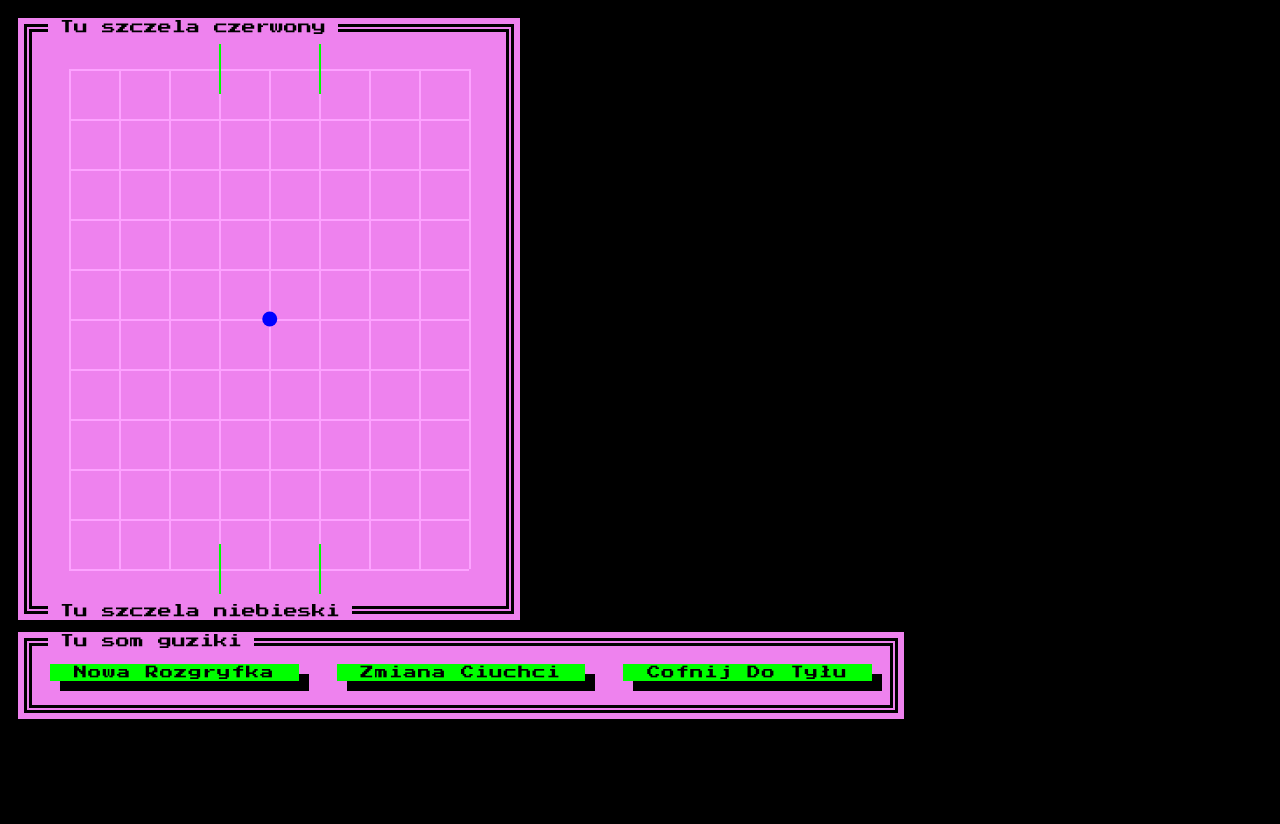
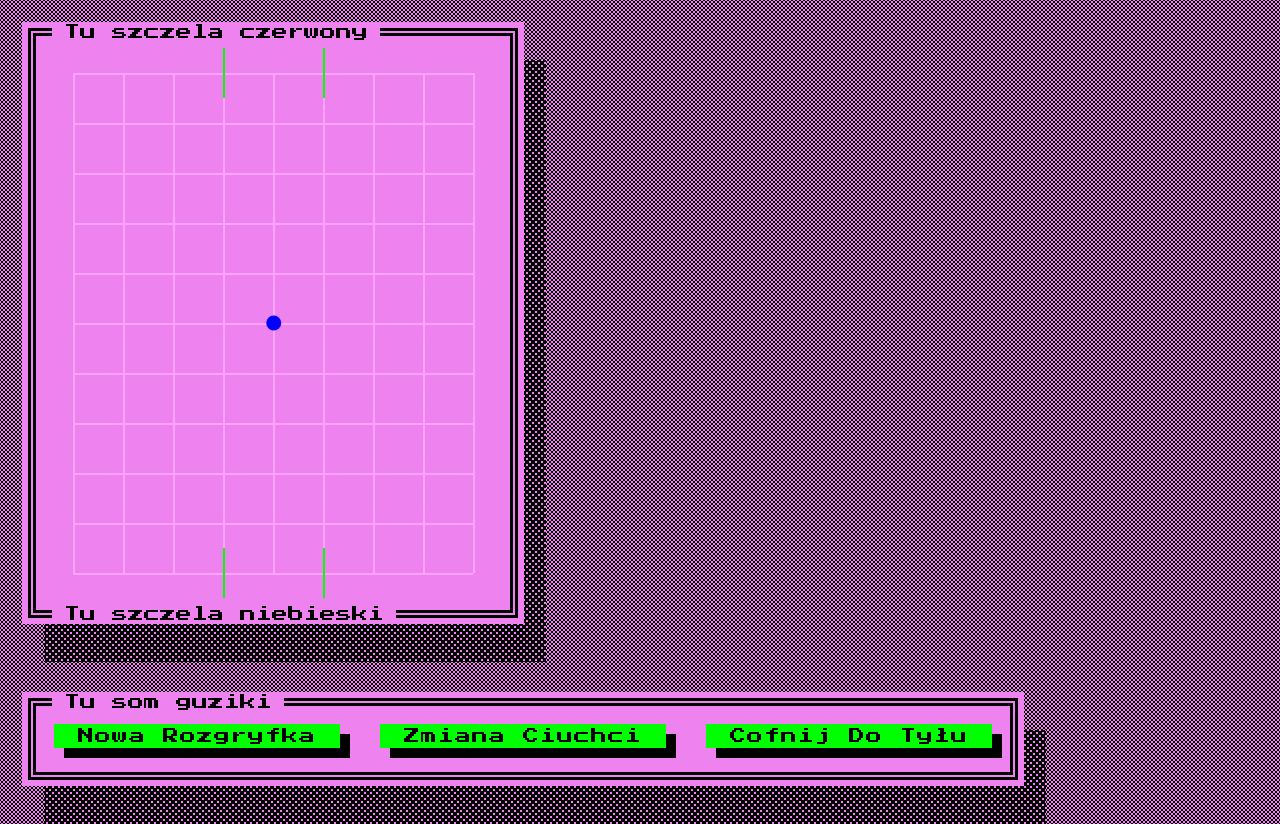
Before and after one commit to masilvax/TheRealNotAmericanFootball, a website: page index.html in a window 1280 px wide. Before the commit the page ends 800 px from the top, so only its background shows below. Drawn offline with Linux system fonts and the light colour scheme.

Commit message:
css again

```diff
--- a/index.html
+++ b/index.html
@@ -12,11 +12,15 @@
 </head>
 
 <body>
-  <div class="square-container"></div>
-  <div class="btn-wrapper">
-    <button id="reset">nowa rozgryfka</button>
-    <button id="change-turn">zmiana ciuchci</button>
-    <button id="undo">cofnij do tyłu</button>
+  <div class="shadow">
+    <div class="square-container"></div>
+  </div>
+  <div class="shadow">
+    <div class="btn-wrapper">
+      <button id="reset">nowa rozgryfka</button>
+      <button id="change-turn">zmiana ciuchci</button>
+      <button id="undo">cofnij do tyłu</button>
+    </div>
   </div>
 
   <script type="module" src="dist/app.js"></script>
--- a/styles/styles.css
+++ b/styles/styles.css
@@ -18,20 +18,32 @@ body {
     height: 100vh;
     background-color: black;
     font-family: Arial, sans-serif;
-    padding: 24px;
-    gap: 24px;
+    padding: 28px;
+    padding-right: 54px;
+    gap: 80px;
     font-family: "Press Start 2P", system-ui;
     font-weight: 400;
     font-style: normal;
-    font-size: 14px;
+    font-size: 16px;
+
+    background:
+        radial-gradient(circle, black 30%, transparent 31%),
+        radial-gradient(circle at bottom left, black 15%, transparent 16%),
+        radial-gradient(circle at bottom right, black 15%, transparent 16%),
+        radial-gradient(circle at top left, black 15%, transparent 16%),
+        radial-gradient(circle at top right, black 15%, transparent 16%);
+    background-size: 4px 4px;
+    background-color: violet;
+    opacity: 1;
 }
 
 button {
     font-family: "Press Start 2P", system-ui;
+    font-size: 16px;
     color: black;
     background: lime;
     border: none;
-    padding: 2px 24px;
+    padding: 4px 24px;
     margin: 12px;
     box-shadow: 10px 10px 0 black;
     text-transform: capitalize;
@@ -45,6 +57,28 @@ button:active {
     color: white;
     box-shadow: 0px 0px 0 black;
     translate: 10px 10px;
+}
+
+.shadow {
+    position: relative;
+}
+
+.shadow::before {
+    content: '';
+    position: absolute;
+    top: 32px;
+    left: 16px;
+    width: calc(100% + 12px);
+    height: calc(100% + 12px);
+    background:
+        radial-gradient(circle, violet 30%, transparent 31%),
+        radial-gradient(circle at bottom left, violet 15%, transparent 16%),
+        radial-gradient(circle at bottom right, violet 15%, transparent 16%),
+        radial-gradient(circle at top left, violet 15%, transparent 16%),
+        radial-gradient(circle at top right, violet 15%, transparent 16%);
+    background-size: 6px 6px;
+    background-color: black;
+    opacity: 1;
 }
 
 .btn-wrapper {
```
